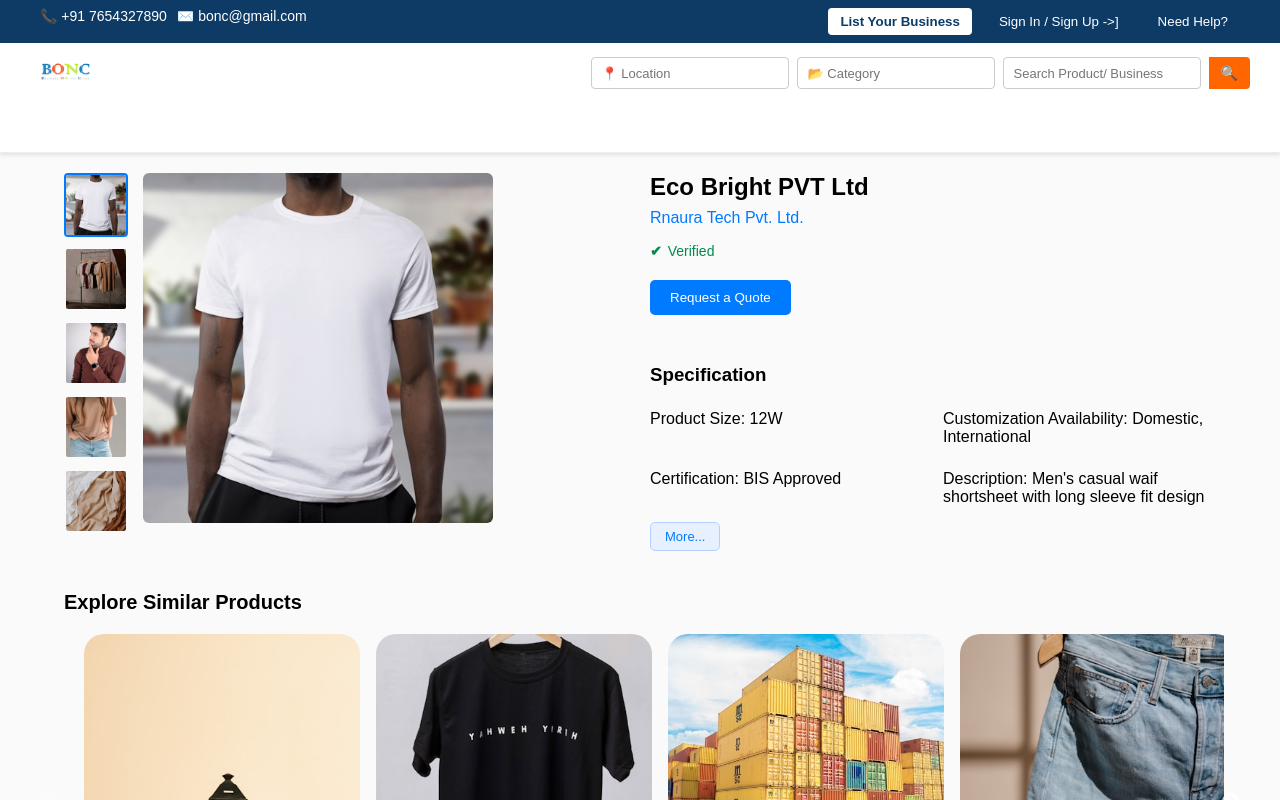
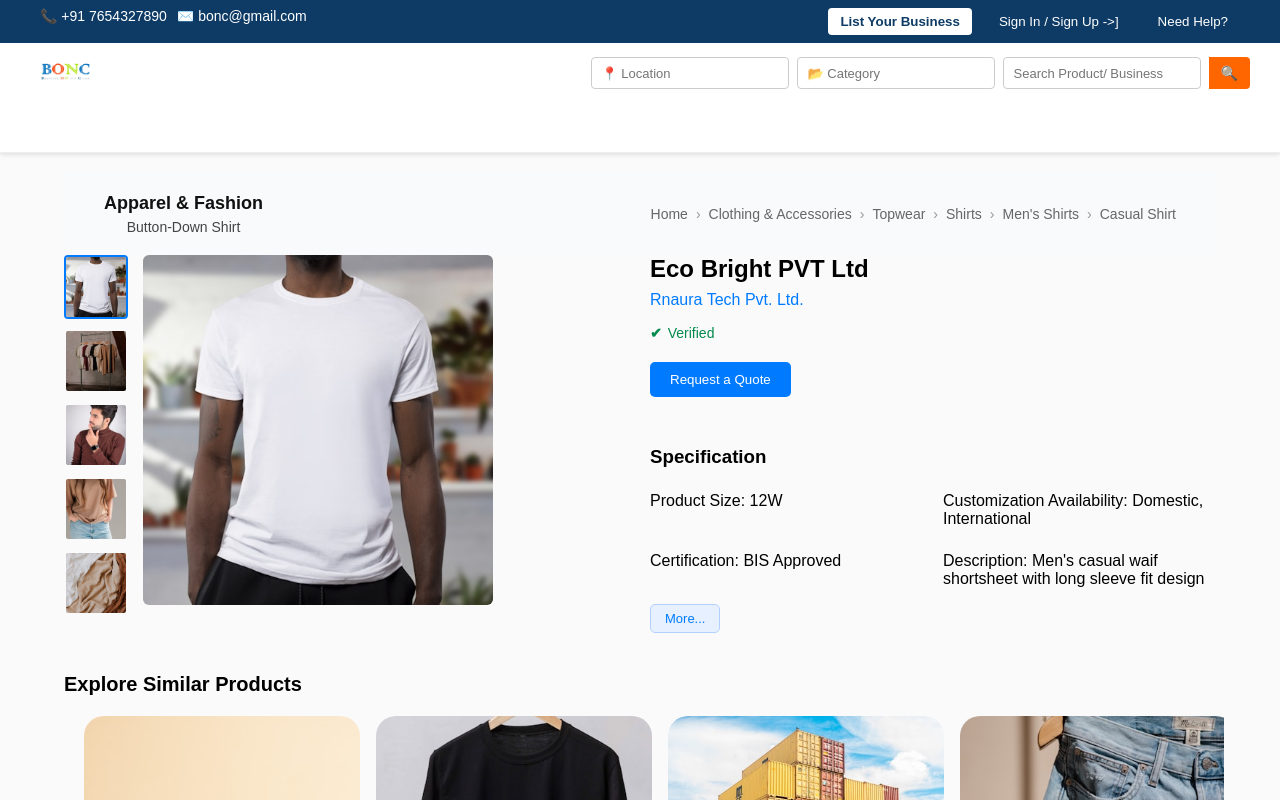
Before and after one commit to swapnilbanta/swapnil-code, a React (Vite) app: page / in a window 1280 px wide. Shown: the top 800 px of the page. Built offline with nearby package versions, Linux system fonts and the light colour scheme.

Commit message:
code changes

```diff
--- a/src/compoenents/ProductOverview.jsx
+++ b/src/compoenents/ProductOverview.jsx
@@ -5,7 +5,7 @@
 import SimilarProducts from "./SimilarProducts";
 import SellerCards from "./SellerCards";
 import Header from "./Header";
-// import Breadcrumb from "./Breadcrumb";
+import Breadcrumb from "./Breadcrumb";
 
 
 const ProductOverview = () => {
@@ -25,10 +25,11 @@
     <>
     <Header/>
     <div className="container">
+        <Breadcrumb/>
       <div className="product-header">
 
 
-        {/* <Breadcrumb/> */}
+
         <ProductGallery images={product.images} />
         <ProductDetails product={product} />
       </div>
```
